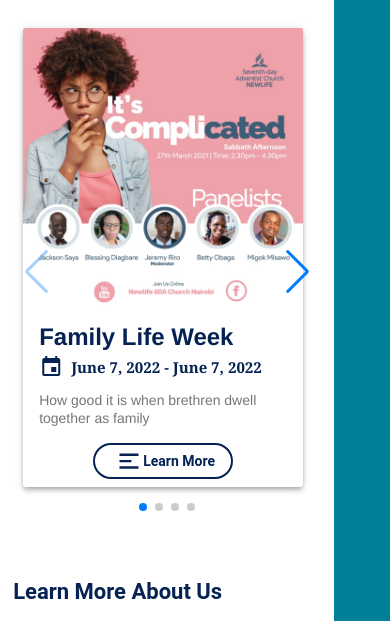
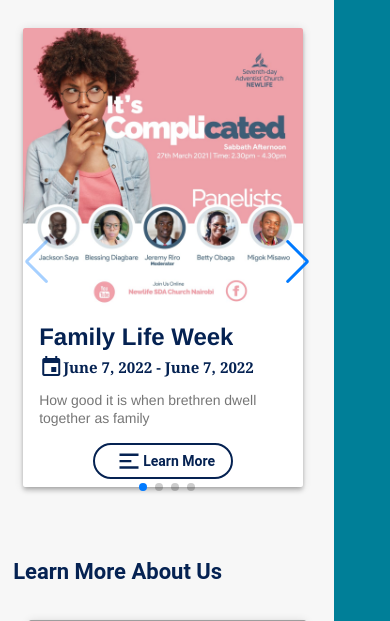
Before and after one commit to Elijah0tieno/MMUSDAWEB, a Django app: page / in a window 390 px wide. Shown: the part 1083-1704 px from the top of the page. Run offline with Django 4.2, Linux system fonts and the light colour scheme; data comes from the database, SQL or seed files in the repository; some libraries are stand-ins or nearby versions; grey boxes are pictures that could not be loaded.

Commit message:
new style changes

```diff
--- a/church/static/css/style.css
+++ b/church/static/css/style.css
@@ -1,5 +1,5 @@
 .material-icons, .material-icons-outlined, .material-icons-round {
-  font-family: 'Material Icons';
+  font-family: 'Material Icons' !important;
   font-weight: normal;
   font-style: normal;
   font-size: 24px;
@@ -22,26 +22,21 @@
           font-feature-settings: 'liga';
 }
 
-.u-font--primary-nav {
-  font-family: "Noto Sans", "Helvetica", "Arial", sans-serif! important;
+body {
+  background: #f7f7f7;
 }
+
 .no-margin {
   margin: 0;
 }
-*{
-  scroll-behavior: smooth;
-}
+
 .card-title {
   font-size: 22px;
   font-weight: 600;
   color: #052252;
   width: 100%;
 }
-/* .swiper-button-prev, .swiper-button-next{
-  background: #0057ff;
-  padding: 0 8px;
-  color: white;
-} */
+
 .mdl-button {
   text-transform: none;
   display: -webkit-box;
@@ -68,19 +63,6 @@
   font-weight: 600;
 }
 
-.view-all-events-btn{
-  min-width: 170px;
-  align-self: center;
-}
-.swiper{
-  padding-right: 12rem;
-}
-.swiper-wrapper{
-  padding-bottom: 20px;
-}
-.swiper-pagination{
-  bottom: -4px;
-}
 .icon {
   width: 20px;
   height: 20px;
@@ -178,13 +160,10 @@
       -ms-flex-pack: space-evenly;
           justify-content: space-evenly;
 }
-.event-icon{
-  margin-right: 8px;
-}
+
 .event-card {
   margin: 10px;
   width: 280px;
-  min-height: 400px;
 }
 
 .event-card .poster-img {
@@ -249,13 +228,9 @@
 }
 
 @media screen and (max-width: 500px) {
-  .event-card{
-    min-height: unset;
-  }
   .card-picture {
     width: 100%;
     height: 230px;
-
   }
 }
 /*# sourceMappingURL=style.css.map */
--- a/church/static/css/style.scss
+++ b/church/static/css/style.scss
@@ -11,7 +11,7 @@ $lightBlue: #9AE1F0;
 }
 
 .material-icons,.material-icons-outlined,.material-icons-round {
-    font-family: 'Material Icons';
+    font-family: 'Material Icons' !important;
     font-weight: normal;
     font-style: normal;
     font-size: 24px;  /* Preferred icon size */
```
Also changed, not shown: church/static/css/events.css (+6 -2 lines), 1 other file.
